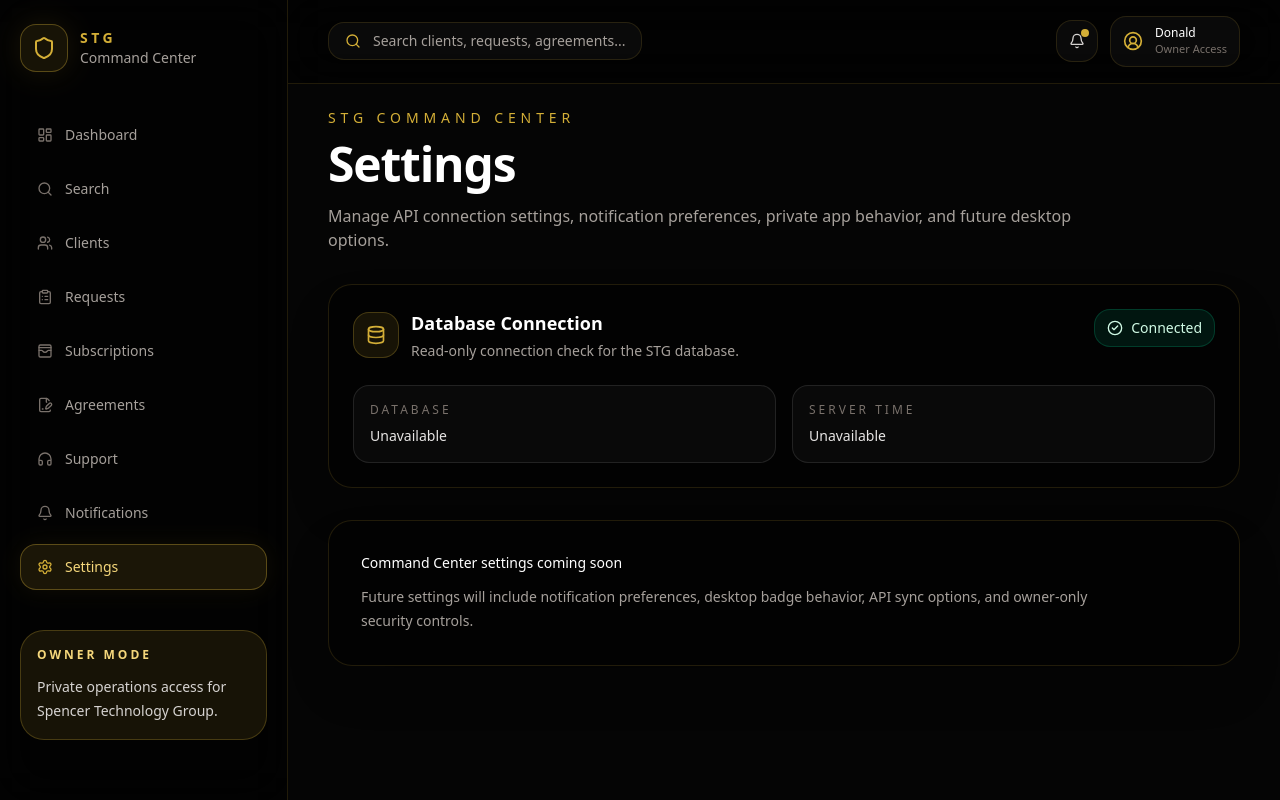
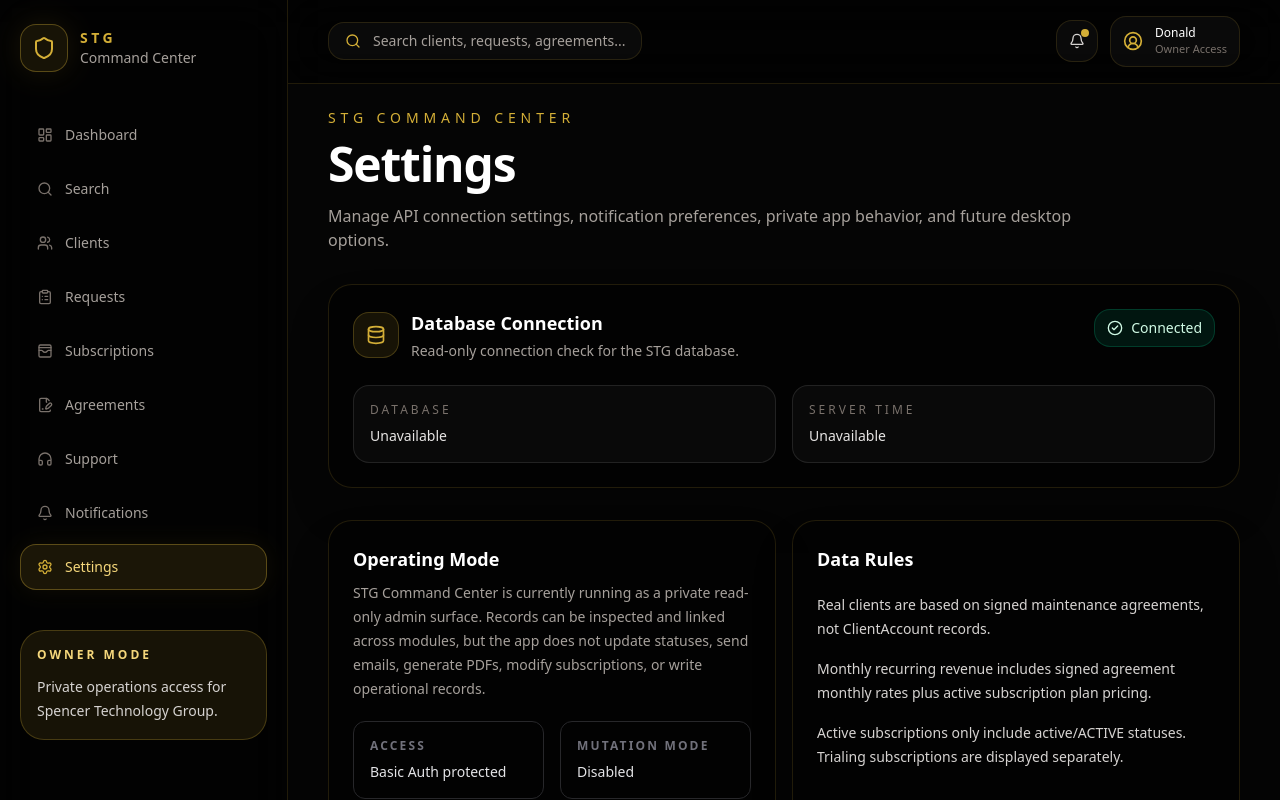
Before and after one commit to Spencer28086/stg-command-center, a Next.js app: page /settings in a window 1280 px wide. Shown: the top 800 px of the page. Built offline with nearby package versions, Linux system fonts and the light colour scheme; no server answers; the database is empty.

Commit message:
Finish read-only command center polish

```diff
--- a/src/app/settings/page.tsx
+++ b/src/app/settings/page.tsx
@@ -1,6 +1,6 @@
 import { PageHeader } from "@/components/layout/PageHeader";
-import { PlaceholderPanel } from "@/components/layout/PlaceholderPanel";
 import { DatabaseStatusCard } from "@/components/settings/DatabaseStatusCard";
+import { MetaItem } from "@/components/ui/MetaItem";
 
 export default function SettingsPage() {
   return (
@@ -12,10 +12,42 @@
 
       <DatabaseStatusCard />
 
-      <PlaceholderPanel
-        title="Command Center settings coming soon"
-        description="Future settings will include notification preferences, desktop badge behavior, API sync options, and owner-only security controls."
-      />
+      <section className="grid gap-4 xl:grid-cols-2">
+        <section className="rounded-3xl border border-[#d4af37]/15 bg-black/45 p-6 shadow-2xl shadow-black/30">
+          <h2 className="text-lg font-semibold text-white">Operating Mode</h2>
+          <p className="mt-2 text-sm leading-6 text-stone-400">
+            STG Command Center is currently running as a private read-only admin
+            surface. Records can be inspected and linked across modules, but the
+            app does not update statuses, send emails, generate PDFs, modify
+            subscriptions, or write operational records.
+          </p>
+
+          <dl className="mt-5 grid gap-4 md:grid-cols-2">
+            <MetaItem label="Access" value="Basic Auth protected" />
+            <MetaItem label="Mutation Mode" value="Disabled" />
+            <MetaItem label="Client Source" value="Signed agreements" />
+            <MetaItem label="ClientAccount Records" value="Excluded from client count" />
+          </dl>
+        </section>
+
+        <section className="rounded-3xl border border-[#d4af37]/15 bg-black/45 p-6 shadow-2xl shadow-black/30">
+          <h2 className="text-lg font-semibold text-white">Data Rules</h2>
+          <div className="mt-5 space-y-4 text-sm leading-6 text-stone-300">
+            <p>
+              Real clients are based on signed maintenance agreements, not
+              ClientAccount records.
+            </p>
+            <p>
+              Monthly recurring revenue includes signed agreement monthly rates
+              plus active subscription plan pricing.
+            </p>
+            <p>
+              Active subscriptions only include active/ACTIVE statuses. Trialing
+              subscriptions are displayed separately.
+            </p>
+          </div>
+        </section>
+      </section>
     </main>
   );
 }
--- a/src/components/layout/PlaceholderPanel.tsx
+++ /dev/null
@@ -1,18 +0,0 @@
-type PlaceholderPanelProps = {
-    title: string;
-    description?: string;
-};
-
-export function PlaceholderPanel({ title, description }: PlaceholderPanelProps) {
-    return (
-        <section className="mt-8 rounded-3xl border border-[#d4af37]/15 bg-black/45 p-8 shadow-2xl shadow-black/30">
-            <p className="text-sm font-medium text-white">{title}</p>
-
-            {description ? (
-                <p className="mt-3 max-w-3xl text-sm leading-6 text-stone-400">
-                    {description}
-                </p>
-            ) : null}
-        </section>
-    );
-}
```
Also changed, not shown: 1 other file (tests, documents, lock files or other folders).
